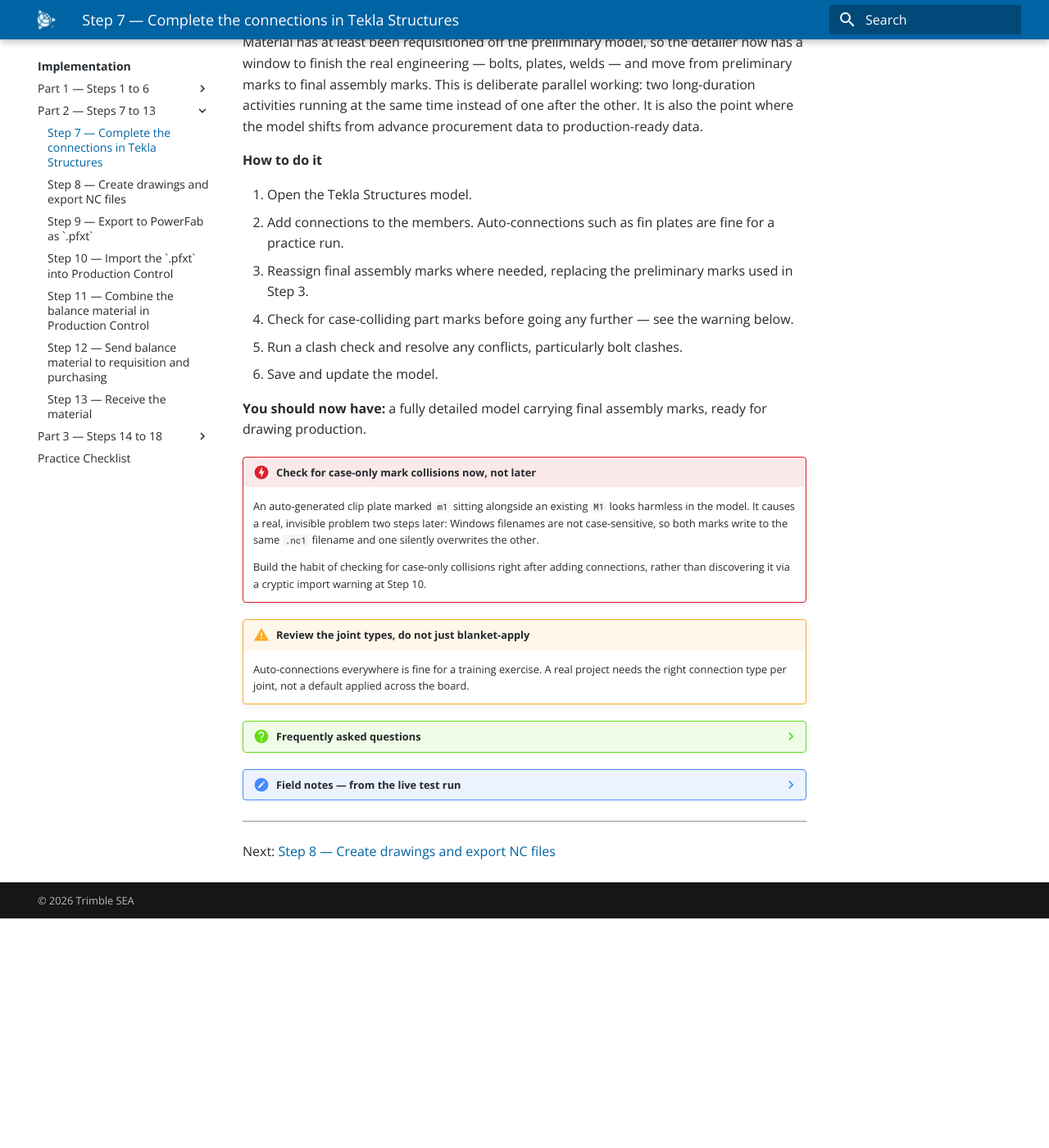
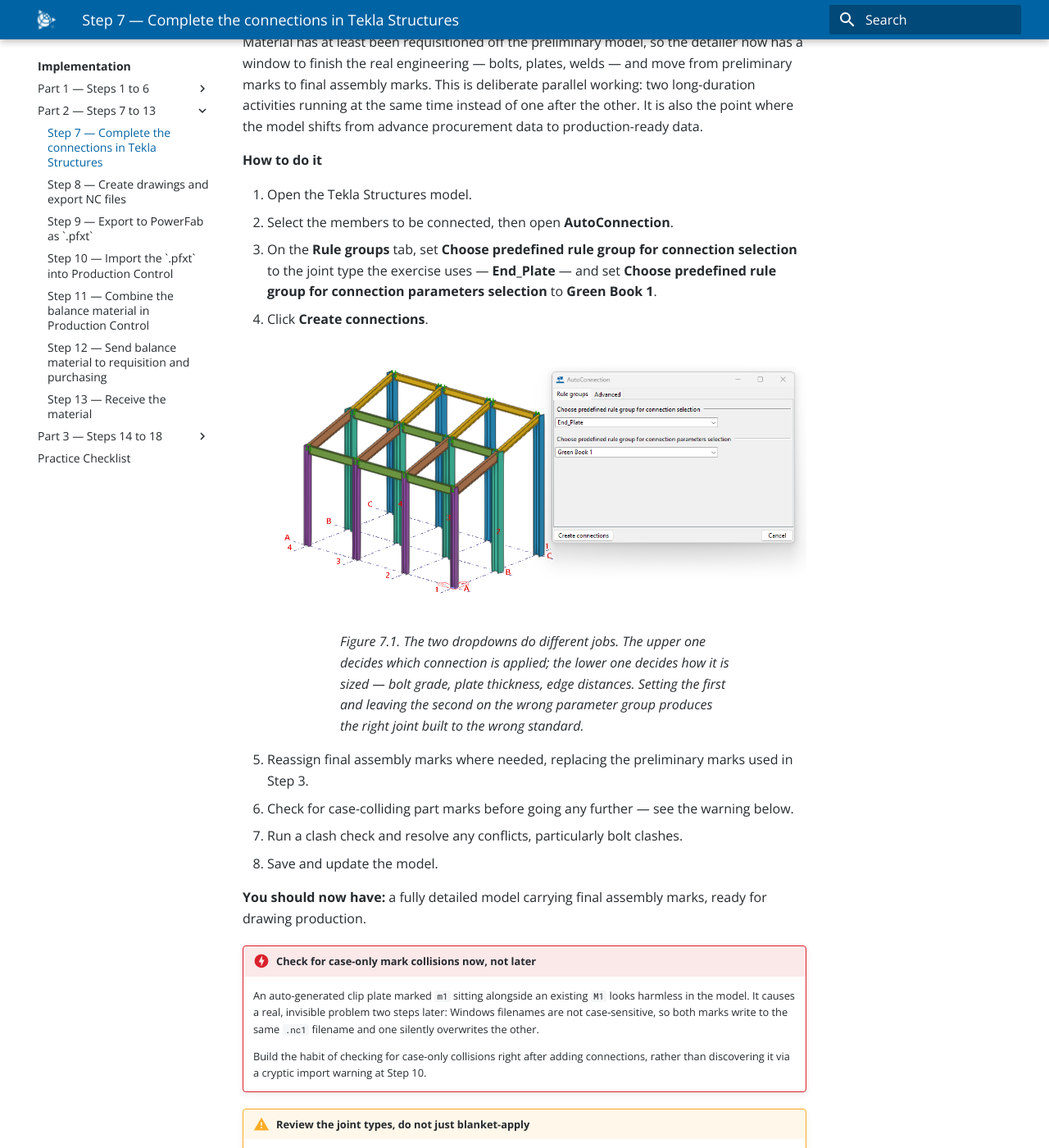
Before and after one commit to taufikmusa/powerfab-training, an MkDocs documentation site: the page built from docs/implementation/part-2/step-07.md, in a window 1280 px wide and 1400 px high, scrolled down 313 px. Shown: the whole window at 82% size. Built offline with MkDocs 1.6.1 and Material for MkDocs 9.7.7, drawn with Linux system fonts in a browser that asks for light colours; before the commit the page ends 1433 px from its top, so only the background shows below that; some of the changed text lies outside the part shown.

Commit message:
Add the Step 7 screenshot and the AutoConnection click path it exposes
The Step 7 handout supplied one capture: the Tekla Structures
AutoConnection dialog on the Rule groups tab. The page had only a
generic "add connections to the members" instruction, so the capture
gave the step a real click path for the first time.

Corrections the screenshot forced, following the established precedent
that a screenshot beats the prose:

- The exercise uses the End_Plate rule group, not fin plates. Both the
  instruction and the field note said fin plates.
- Connection parameters are a second, separate choice (Green Book 1).
  Nothing on the page mentioned the parameter rule group at all, and it
  is what decides bolt grade, plate thickness and edge distances.

Also noted in the joint-type warning that AutoConnection applies one
rule group across the whole current selection, and mirrored the new
click path into the practice checklist.

Co-Authored-By: Claude Opus 5 <noreply@anthropic.com>
Claude-Session: https://claude.ai/code/session_013yDYywbcyAhMncfcuvG5DV

```diff
--- a/docs/implementation/part-2/step-07.md
+++ b/docs/implementation/part-2/step-07.md
@@ -10,21 +10,17 @@ Material has at least been requisitioned off the preliminary model, so the detai
 **How to do it**
 
 1. Open the Tekla Structures model.
-2. Add connections to the members. Auto-connections such as fin plates are fine for a practice run.
-3. Reassign final assembly marks where needed, replacing the preliminary marks used in Step 3.
-4. Check for case-colliding part marks before going any further — see the warning below.
-5. Run a clash check and resolve any conflicts, particularly bolt clashes.
-6. Save and update the model.
+2. Select the members to be connected, then open **AutoConnection**.
+3. On the **Rule groups** tab, set **Choose predefined rule group for connection selection** to the joint type the exercise uses — **End_Plate** — and set **Choose predefined rule group for connection parameters selection** to **Green Book 1**.
+4. Click **Create connections**.
 
-<!-- SCREENSHOTS — Step 7
-     Drop files into docs/assets/images/implementation/ named:
-       impl-step07-01.png, impl-step07-02.png, ...
-     Then delete this comment wrapper and indent each block 4 spaces
-     under the numbered step it belongs to.
+    ![Tekla Structures AutoConnection dialog on the Rule groups tab, with End_Plate chosen for connection selection and Green Book 1 for connection parameters, alongside the three-bay training frame](../../assets/images/implementation/impl-step07-01.png)
+    <figcaption>Figure 7.1. The two dropdowns do different jobs. The upper one decides <em>which</em> connection is applied; the lower one decides <em>how</em> it is sized — bolt grade, plate thickness, edge distances. Setting the first and leaving the second on the wrong parameter group produces the right joint built to the wrong standard.</figcaption>
 
-    ![Describe what the screenshot shows](../../assets/images/implementation/impl-step07-01.png)
-    <figcaption>Figure 7.1. Caption text.</figcaption>
--->
+5. Reassign final assembly marks where needed, replacing the preliminary marks used in Step 3.
+6. Check for case-colliding part marks before going any further — see the warning below.
+7. Run a clash check and resolve any conflicts, particularly bolt clashes.
+8. Save and update the model.
 
 **You should now have:** a fully detailed model carrying final assembly marks, ready for drawing production.
 
@@ -34,7 +30,7 @@ Material has at least been requisitioned off the preliminary model, so the detai
     Build the habit of checking for case-only collisions right after adding connections, rather than discovering it via a cryptic import warning at Step 10.
 
 !!! warning "Review the joint types, do not just blanket-apply"
-    Auto-connections everywhere is fine for a training exercise. A real project needs the right connection type per joint, not a default applied across the board.
+    Auto-connections everywhere is fine for a training exercise. A real project needs the right connection type per joint, not a default applied across the board — and AutoConnection applies one rule group to everything currently selected, so a wide selection is how a beam-to-column joint ends up detailed as a beam-to-beam one.
 
 ??? question "Frequently asked questions"
     **Why wait until now to add connections — why not from the start?**
@@ -52,7 +48,7 @@ Material has at least been requisitioned off the preliminary model, so the detai
 ??? note "Field notes — from the live test run"
     Tekla PowerFab 2026, Trimble Malaysia install.
 
-    - Adding auto-connections (fin plates) went smoothly at this stage — no errors during modelling itself.
+    - Adding auto-connections went smoothly at this stage — no errors during modelling itself. The run used the **End_Plate** rule group with **Green Book 1** parameters.
     - The real complication from this step did not surface until Step 10's import: a case-colliding part mark (`M1` versus `m1`) created here caused one NC file to silently overwrite the other on disk.
 
 ---
```
Also changed, not shown: docs/implementation/practice-checklist.md (+3 -1 lines), docs/assets/images/implementation/impl-step07-01.png (added).
